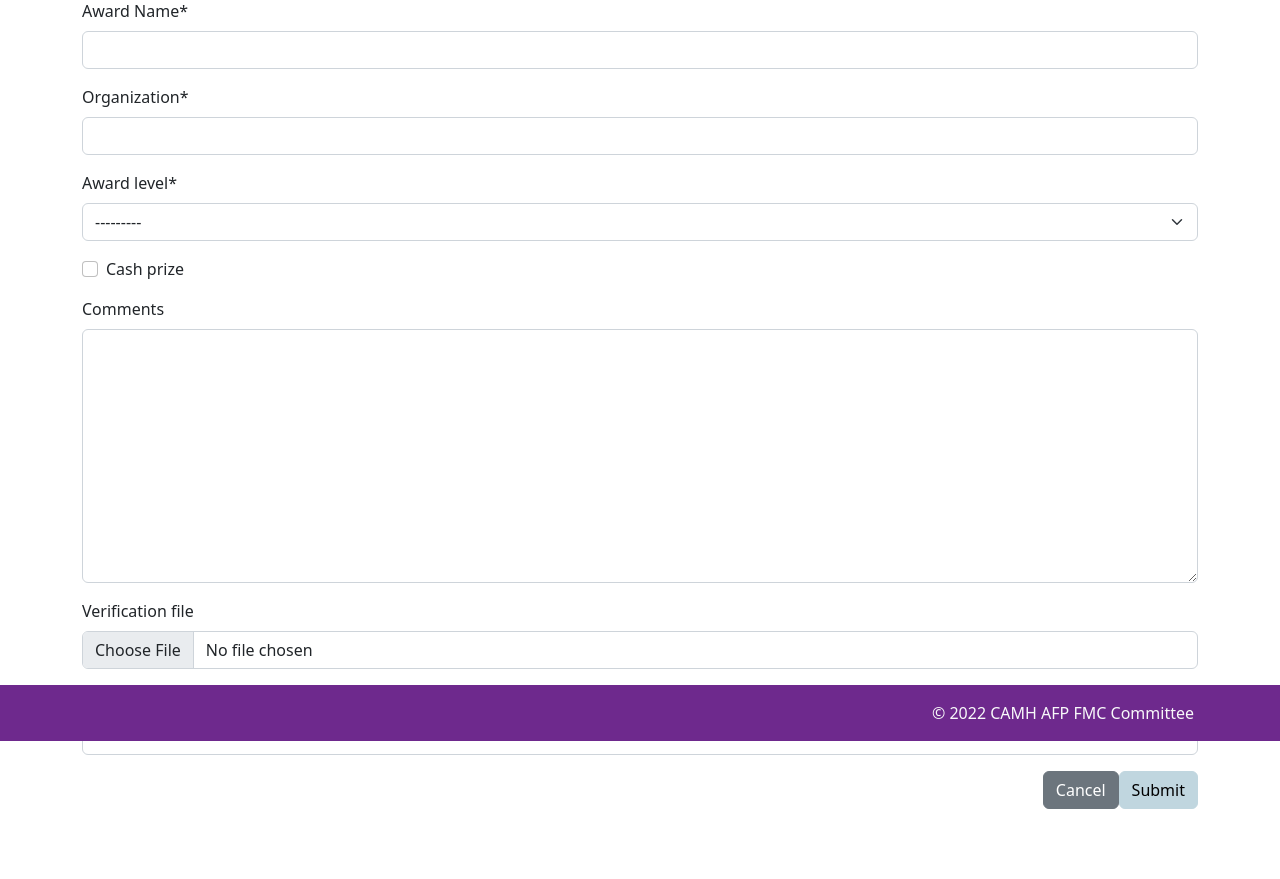
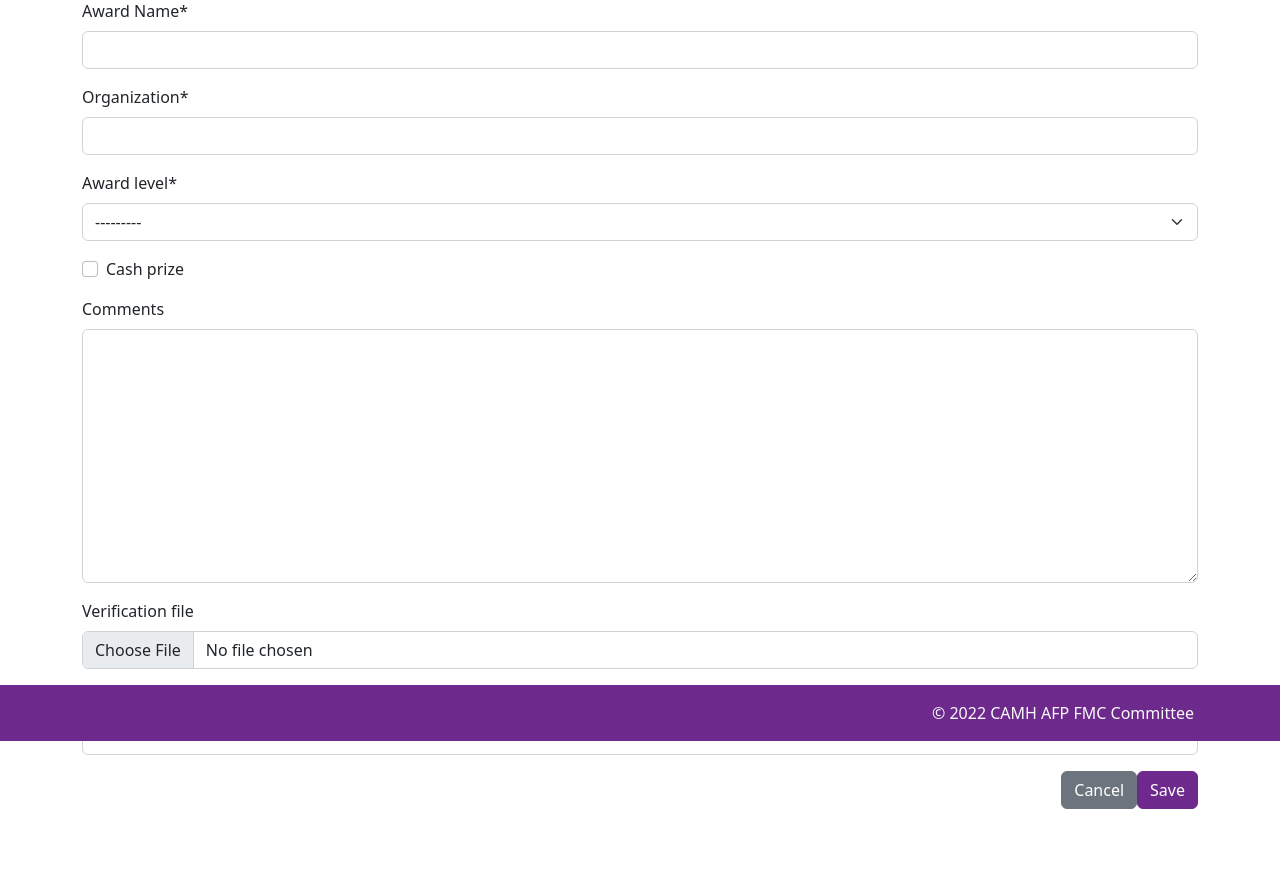
Before and after one commit to josephmje/afp_app, a Django app: page /awards/add in a window 1280 px wide. Shown: the part 59-938 px from the top of the page. Run offline with Django 4.2, Linux system fonts and the light colour scheme; the visitor is signed in with stand-in values (Sample User, id 1); data comes from the database, SQL or seed files in the repository; some libraries are stand-ins or nearby versions.

Commit message:
add delete button to modal

```diff
--- a/templates/claims/model_form.html
+++ b/templates/claims/model_form.html
@@ -1,4 +1,4 @@
-{% extends "base.html" %}
+{% extends 'base.html' %}
 {% load crispy_forms_tags %}
 {% load widget_tweaks %}
 {% load modelform_title %}
@@ -11,9 +11,15 @@
   <div class="modal-body">
     {{ form|crispy }}
   </div>
-  <div class="modal-footer">
-    <button type="button" class="btn btn-secondary" data-bs-dismiss="modal">Cancel</button>
-    <button type="submit" class="btn btn-info">Submit</button>
+  <div class="modal-footer btn-toolbar well">
+    {% if award %}
+    <button type="button" class="btn btn-danger" hx-post="{% url 'delete_award' pk=award.pk %}">Delete</button>
+    <span class="flex-grow-1"></span>
+    {% endif %}
+    <button type="button" class="btn btn-secondary mr-3" data-bs-dismiss="modal">
+      Cancel
+    </button>
+    <button type="submit" class="btn btn-primary">Save</button>
   </div>
 </form>
 {% endblock %}
--- a/templates/registration/password_reset_confirm.html
+++ b/templates/registration/password_reset_confirm.html
@@ -1,4 +1,4 @@
-{% extends "base.html" %}
+{% extends 'base.html' %}
 
 {% block content %}
 {% if validlink %}
```
